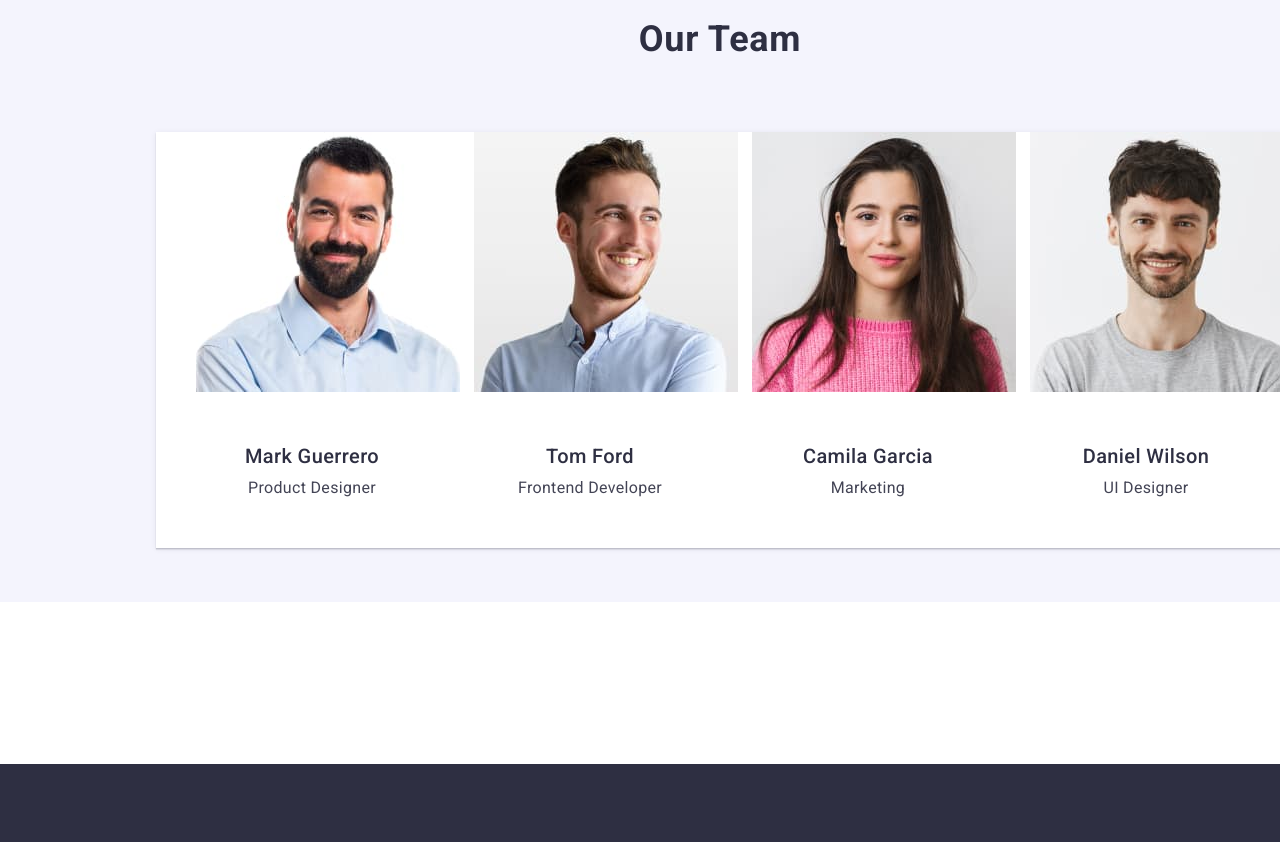
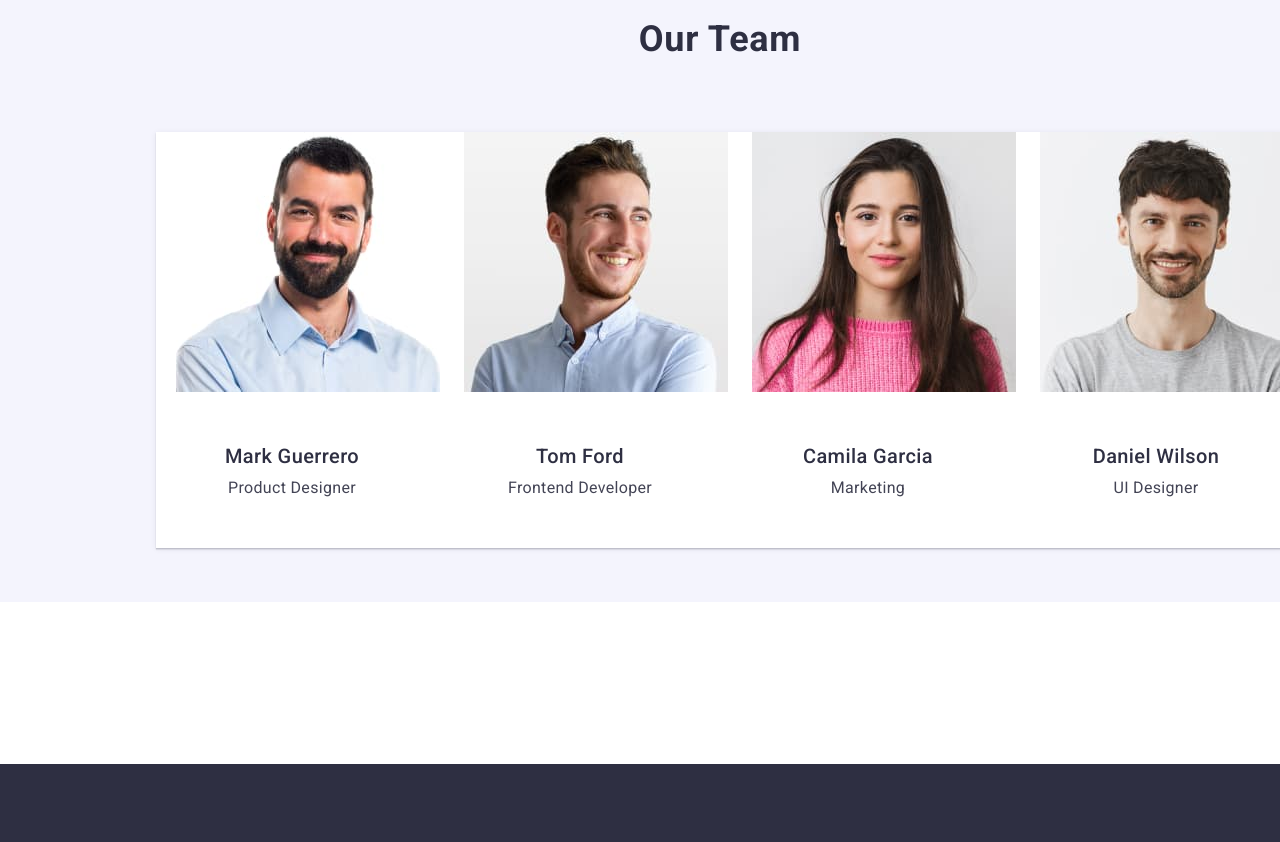
Before and after one commit to NikkiPotomakha/goit-markup-hw-03, a plain HTML site: page index.html in a window 1280 px wide. Shown: the part 1900-2742 px from the top of the page. Drawn offline with nearby package versions, Linux system fonts and the light colour scheme.

Commit message:
Update styles.css

```diff
--- a/css/styles.css
+++ b/css/styles.css
@@ -278,7 +278,8 @@ img {
   padding: 120px 0;
 }
 .prof-item {
-  width: calc((100% - 72px) / 4);
+  background-color: #ffffff;
+  flex-basis: calc((100% - 72px) / 4);
   border-radius: 0px 0px 4px 4px;
 }
 .team-card {
```
